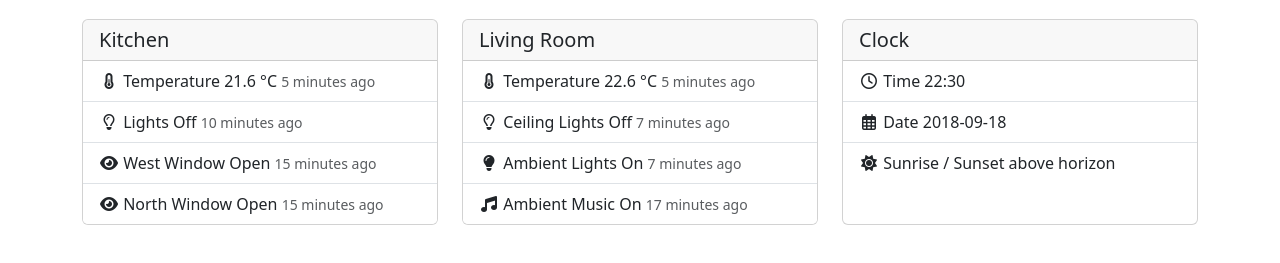
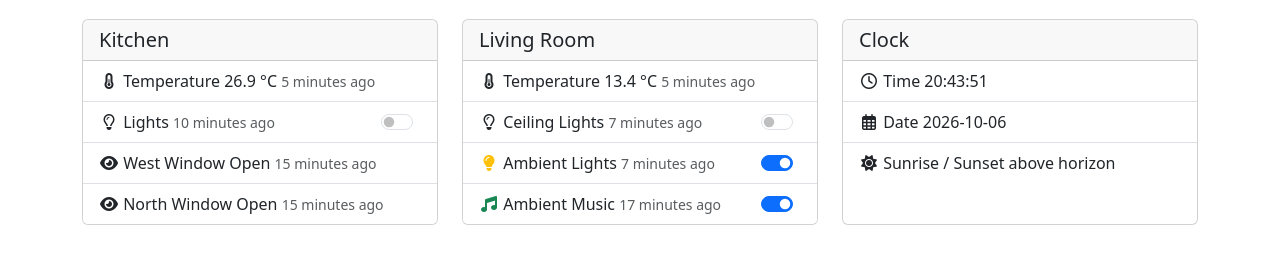
Before and after one commit to jaimelopesULO/cad-worksheets, a plain HTML site: page 03-Javascript/index.html in a window 1280 px wide. Shown: the part 133-396 px from the top of the page. Drawn offline with nearby package versions, Linux system fonts and the light colour scheme.

Commit message:
Dashboard with JavaScript: toggles, icons, temperature and clock

```diff
--- a/03-Javascript/index.html
+++ b/03-Javascript/index.html
@@ -31,8 +31,13 @@
                 <div class="card h-100">
                     <div class="card-header"><h2 class="h5 mb-0">Kitchen</h2></div>
                     <ul class="list-group list-group-flush">
-                        <li class="list-group-item"><i class="fa-solid fa-temperature-half fa-fw"></i> Temperature 21.6 &deg;C <small class="text-muted">5 minutes ago</small></li>
-                        <li class="list-group-item"><i class="fa-regular fa-lightbulb fa-fw"></i> Lights Off <small class="text-muted">10 minutes ago</small></li>
+                        <li class="list-group-item"><i class="fa-solid fa-temperature-half fa-fw"></i> Temperature <span id="kitchenTemperature">21.6</span> &deg;C <small class="text-muted">5 minutes ago</small></li>
+                        <li class="list-group-item d-flex justify-content-between align-items-center">
+                            <span><i id="kitchenLightsIcon" class="fa-regular fa-lightbulb fa-fw"></i> Lights <small class="text-muted">10 minutes ago</small></span>
+                            <span class="form-check form-switch m-0">
+                                <input class="form-check-input" type="checkbox" role="switch" id="kitchenLightsToggle" value="off" aria-label="Kitchen lights">
+                            </span>
+                        </li>
                         <li class="list-group-item"><i class="fa-solid fa-eye fa-fw"></i> West Window Open <small class="text-muted">15 minutes ago</small></li>
                         <li class="list-group-item"><i class="fa-solid fa-eye fa-fw"></i> North Window Open <small class="text-muted">15 minutes ago</small></li>
                     </ul>
@@ -43,10 +48,25 @@
                 <div class="card h-100">
                     <div class="card-header"><h2 class="h5 mb-0">Living Room</h2></div>
                     <ul class="list-group list-group-flush">
-                        <li class="list-group-item"><i class="fa-solid fa-temperature-half fa-fw"></i> Temperature 22.6 &deg;C <small class="text-muted">5 minutes ago</small></li>
-                        <li class="list-group-item"><i class="fa-regular fa-lightbulb fa-fw"></i> Ceiling Lights Off <small class="text-muted">7 minutes ago</small></li>
-                        <li class="list-group-item"><i class="fa-solid fa-lightbulb fa-fw"></i> Ambient Lights On <small class="text-muted">7 minutes ago</small></li>
-                        <li class="list-group-item"><i class="fa-solid fa-music fa-fw"></i> Ambient Music On <small class="text-muted">17 minutes ago</small></li>
+                        <li class="list-group-item"><i class="fa-solid fa-temperature-half fa-fw"></i> Temperature <span id="livingRoomTemperature">22.6</span> &deg;C <small class="text-muted">5 minutes ago</small></li>
+                        <li class="list-group-item d-flex justify-content-between align-items-center">
+                            <span><i id="ceilingLightsIcon" class="fa-regular fa-lightbulb fa-fw"></i> Ceiling Lights <small class="text-muted">7 minutes ago</small></span>
+                            <span class="form-check form-switch m-0">
+                                <input class="form-check-input" type="checkbox" role="switch" id="ceilingLightsToggle" value="off" aria-label="Ceiling lights">
+                            </span>
+                        </li>
+                        <li class="list-group-item d-flex justify-content-between align-items-center">
+                            <span><i id="ambientLightsIcon" class="fa-solid fa-lightbulb fa-fw"></i> Ambient Lights <small class="text-muted">7 minutes ago</small></span>
+                            <span class="form-check form-switch m-0">
+                                <input class="form-check-input" type="checkbox" role="switch" id="ambientLightsToggle" value="on" aria-label="Ambient lights" checked>
+                            </span>
+                        </li>
+                        <li class="list-group-item d-flex justify-content-between align-items-center">
+                            <span><i id="ambientMusicIcon" class="fa-solid fa-music fa-fw"></i> Ambient Music <small class="text-muted">17 minutes ago</small></span>
+                            <span class="form-check form-switch m-0">
+                                <input class="form-check-input" type="checkbox" role="switch" id="ambientMusicToggle" value="on" aria-label="Ambient music" checked>
+                            </span>
+                        </li>
                     </ul>
                 </div>
             </div>
@@ -55,8 +75,8 @@
                 <div class="card h-100">
                     <div class="card-header"><h2 class="h5 mb-0">Clock</h2></div>
                     <ul class="list-group list-group-flush">
-                        <li class="list-group-item"><i class="fa-regular fa-clock fa-fw"></i> Time 22:30</li>
-                        <li class="list-group-item"><i class="fa-regular fa-calendar-days fa-fw"></i> Date 2018-09-18</li>
+                        <li class="list-group-item"><i class="fa-regular fa-clock fa-fw"></i> Time <span id="clockTime">22:30</span></li>
+                        <li class="list-group-item"><i class="fa-regular fa-calendar-days fa-fw"></i> Date <span id="clockDate">2018-09-18</span></li>
                         <li class="list-group-item"><i class="fa-solid fa-sun fa-fw"></i> Sunrise / Sunset above horizon</li>
                     </ul>
                 </div>
--- a/03-Javascript/js/index.js
+++ b/03-Javascript/js/index.js
@@ -1,5 +1,80 @@
 var app = (function () {
     'use strict';
     // Your code goes here!
-    alert("Hello world!");
-}) ();
+
+    // d) Muda o ícone e a cor conforme o botão está on ou off
+    function updateIcon(toggle) {
+        var iconId = toggle.id.replace('Toggle', 'Icon');
+        var icon = document.getElementById(iconId);
+
+        if (toggle.id === 'ambientMusicToggle') {
+            // Música
+            if (toggle.value === 'on') {
+                icon.className = 'fa-solid fa-music fa-fw text-success';
+            } else {
+                icon.className = 'fa-solid fa-volume-xmark fa-fw text-danger';
+            }
+        } else {
+            // Luzes
+            if (toggle.value === 'on') {
+                icon.className = 'fa-solid fa-lightbulb fa-fw text-warning';
+            } else {
+                icon.className = 'fa-regular fa-lightbulb fa-fw';
+            }
+        }
+    }
+
+    // a) Responder aos cliques nos botões das luzes e da música
+    var toggles = document.querySelectorAll('.form-check-input');
+
+    toggles.forEach(function (toggle) {
+        updateIcon(toggle); // d) acerta o ícone logo quando a página abre
+
+        toggle.addEventListener('click', function () {
+            // c) O valor alterna entre on e off
+            if (toggle.value === 'on') {
+                toggle.value = 'off';
+            } else {
+                toggle.value = 'on';
+            }
+
+            updateIcon(toggle); // d) muda o ícone depois de cada clique
+
+            console.log(toggle.id + ' = ' + toggle.value);
+        });
+    });
+
+    // e) Atualiza as temperaturas a cada 5 segundos com um valor aleatório entre 10 e 30
+    function randomTemperature() {
+        return (Math.random() * 20 + 10).toFixed(1);
+    }
+
+    function updateTemperatures() {
+        document.getElementById('kitchenTemperature').textContent = randomTemperature();
+        document.getElementById('livingRoomTemperature').textContent = randomTemperature();
+    }
+
+    setInterval(updateTemperatures, 5000);
+
+    // f) Relógio: data quando a página carrega e hora atualizada a cada segundo
+    function twoDigits(number) {
+        return String(number).padStart(2, '0');
+    }
+
+    function updateDate() {
+        var now = new Date();
+        document.getElementById('clockDate').textContent =
+            now.getFullYear() + '-' + twoDigits(now.getMonth() + 1) + '-' + twoDigits(now.getDate());
+    }
+
+    function updateTime() {
+        var now = new Date();
+        document.getElementById('clockTime').textContent =
+            twoDigits(now.getHours()) + ':' + twoDigits(now.getMinutes()) + ':' + twoDigits(now.getSeconds());
+    }
+
+    updateDate();
+    updateTime();
+    setInterval(updateTime, 1000);
+
+})();
```
